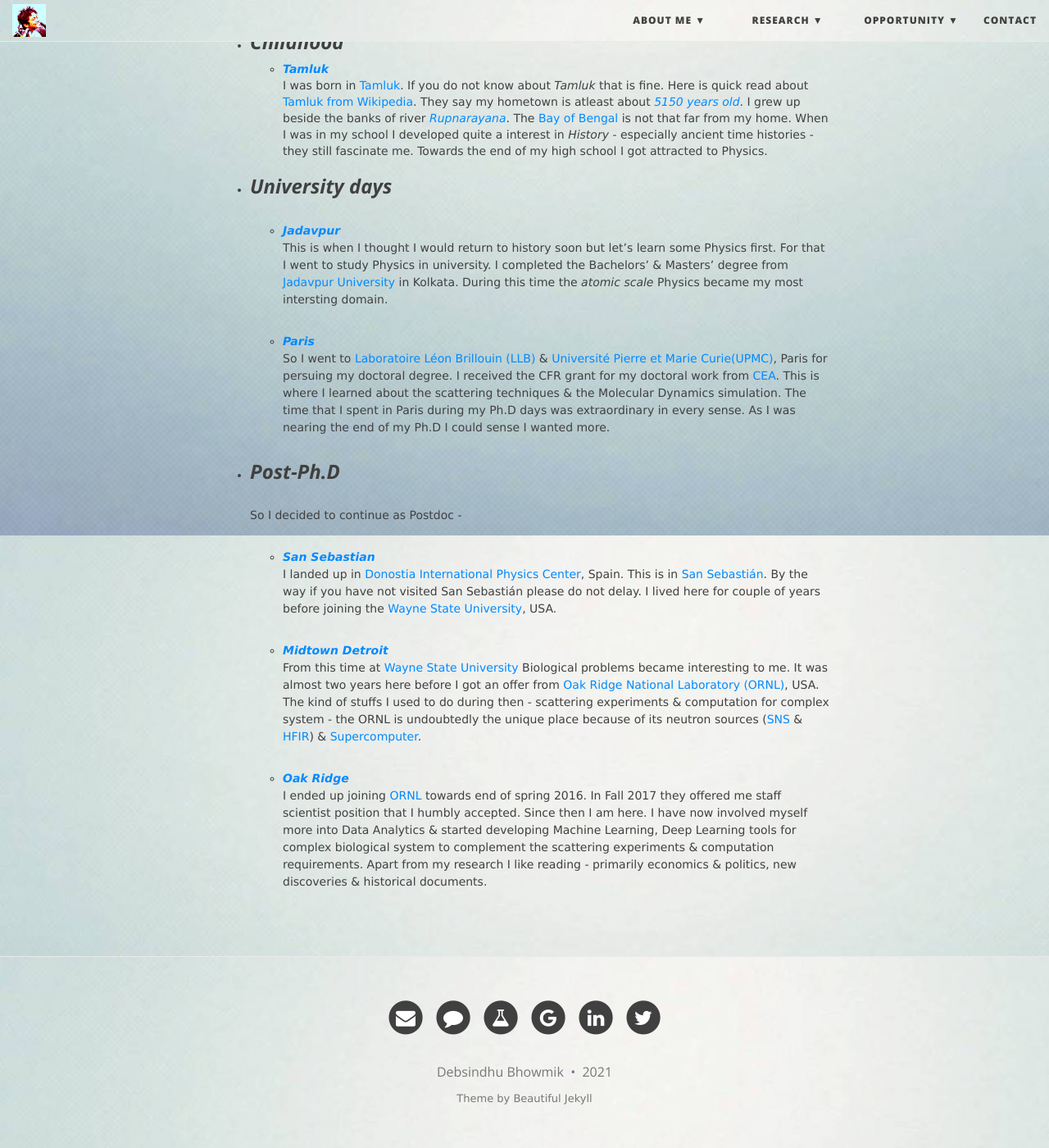
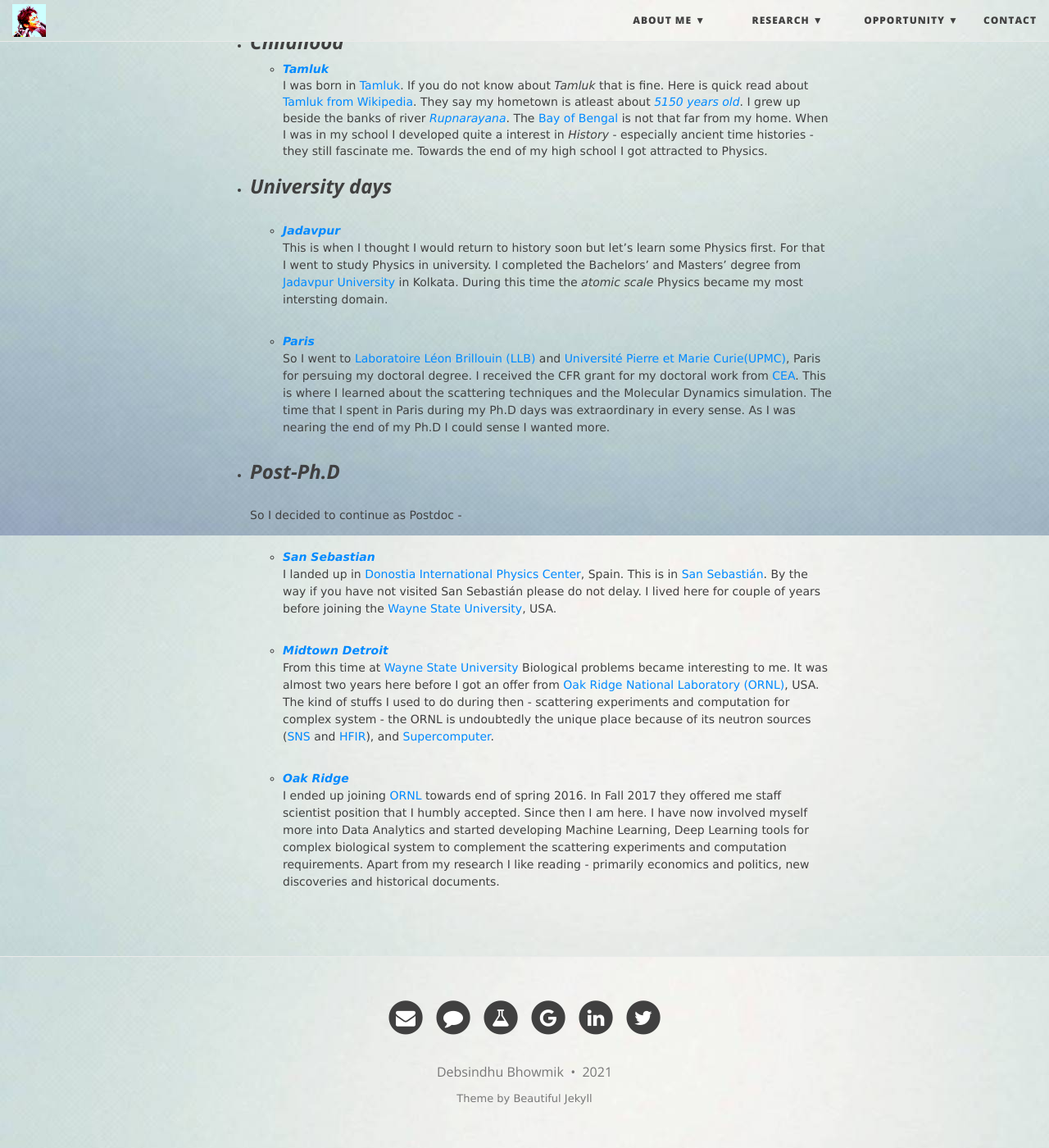
Before and after one commit to debsindhu/debsindhu.github.io, a Jekyll site: the page built from backstory.md, in a window 1280 px wide and 1400 px high, scrolled down 418 px. Shown: the whole window at 82% size. Built offline with Jekyll 4.4.1, drawn with Linux system fonts in a browser that asks for light colours; nearby versions of some CDN libraries.

Commit message:
Update backstory.md

```diff
--- a/backstory.md
+++ b/backstory.md
@@ -13,10 +13,10 @@ use-site-title: true
 
 * ### **_University days_**
    - **_[Jadavpur](https://en.wikipedia.org/wiki/Jadavpur)_**
-   This is when I thought I would return to history soon but let's learn some Physics first. For that I went to study Physics in university. I completed the Bachelors' & Masters' degree from [Jadavpur University](http://www.jaduniv.edu.in/) in Kolkata. During this time the _atomic scale_ Physics became my most intersting domain.
+   This is when I thought I would return to history soon but let's learn some Physics first. For that I went to study Physics in university. I completed the Bachelors' and Masters' degree from [Jadavpur University](http://www.jaduniv.edu.in/) in Kolkata. During this time the _atomic scale_ Physics became my most intersting domain.
 
    - **_[Paris](https://en.wikipedia.org/wiki/Paris)_**
-   So I went to [Laboratoire Léon Brillouin (LLB)](http://www-llb.cea.fr/) & [Université Pierre et Marie Curie(UPMC)](http://www.upmc.fr/en/), Paris for persuing my doctoral degree. I received the CFR grant for my doctoral work from [CEA](http://www-centre-saclay.cea.fr/en). This is where I learned about the scattering techniques & the Molecular Dynamics simulation. The time that I spent in Paris during my Ph.D days was extraordinary in every sense. As I was nearing the end of my Ph.D I could sense I wanted more.
+   So I went to [Laboratoire Léon Brillouin (LLB)](http://www-llb.cea.fr/) and [Université Pierre et Marie Curie(UPMC)](http://www.upmc.fr/en/), Paris for persuing my doctoral degree. I received the CFR grant for my doctoral work from [CEA](http://www-centre-saclay.cea.fr/en). This is where I learned about the scattering techniques and the Molecular Dynamics simulation. The time that I spent in Paris during my Ph.D days was extraordinary in every sense. As I was nearing the end of my Ph.D I could sense I wanted more.
 
 * ### **_Post-Ph.D_**
    So I decided to continue as Postdoc -
@@ -25,7 +25,7 @@ use-site-title: true
    I landed up in [Donostia International Physics Center](http://dipc.ehu.es/index.php?lng=eng), Spain. This is in [San Sebastián](https://en.wikipedia.org/wiki/San_Sebasti%C3%A1n). By the way if you have not visited San Sebastián please do not delay. I lived here for couple of years before joining the [Wayne State University](https://wayne.edu/), USA.
 
    - **_[Midtown Detroit](https://en.wikipedia.org/wiki/Midtown_Detroit)_**
-   From this time at [Wayne State University](https://wayne.edu/) Biological problems became interesting to me. It was almost two years here before I got an offer from [Oak Ridge National Laboratory (ORNL)](https://www.ornl.gov/), USA. The kind of stuffs I used to do during then - scattering experiments & computation for complex system - the ORNL is undoubtedly the unique place because of its neutron sources ([SNS](https://neutrons.ornl.gov/sns) & [HFIR](https://neutrons.ornl.gov/hfir)) & [Supercomputer](https://www.ornl.gov/directorate/ccsd).
+   From this time at [Wayne State University](https://wayne.edu/) Biological problems became interesting to me. It was almost two years here before I got an offer from [Oak Ridge National Laboratory (ORNL)](https://www.ornl.gov/), USA. The kind of stuffs I used to do during then - scattering experiments and computation for complex system - the ORNL is undoubtedly the unique place because of its neutron sources ([SNS](https://neutrons.ornl.gov/sns) and [HFIR](https://neutrons.ornl.gov/hfir)), and [Supercomputer](https://www.ornl.gov/directorate/ccsd).
 
    - **_[Oak Ridge](https://en.wikipedia.org/wiki/Oak_Ridge,_Tennessee)_**
-   I ended up joining [ORNL](https://www.ornl.gov/) towards end of spring 2016. In Fall 2017 they offered me staff scientist position that I humbly accepted. Since then I am here. I have now involved myself more into Data Analytics & started developing Machine Learning, Deep Learning tools for complex biological system to complement the scattering experiments & computation requirements. Apart from my research I like reading - primarily economics & politics, new discoveries & historical documents.
+   I ended up joining [ORNL](https://www.ornl.gov/) towards end of spring 2016. In Fall 2017 they offered me staff scientist position that I humbly accepted. Since then I am here. I have now involved myself more into Data Analytics and started developing Machine Learning, Deep Learning tools for complex biological system to complement the scattering experiments and computation requirements. Apart from my research I like reading - primarily economics and politics, new discoveries and historical documents.
```
